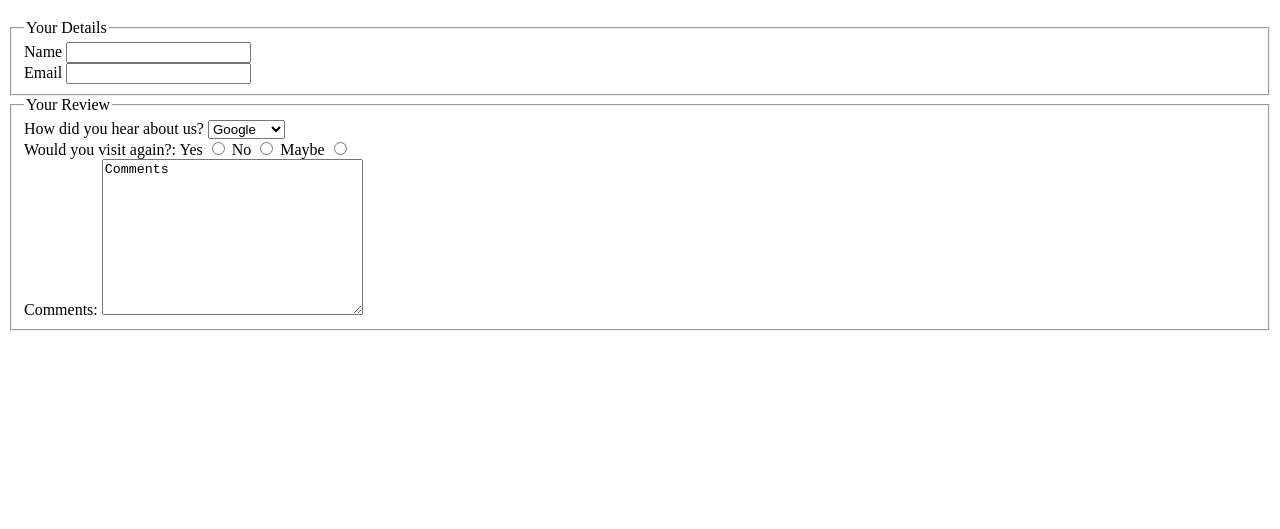
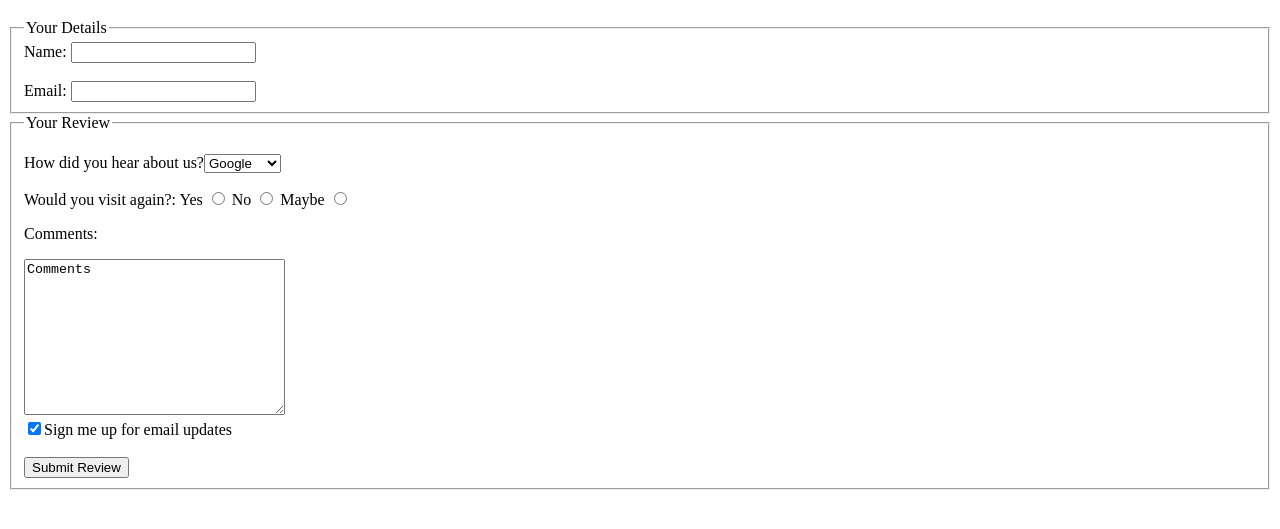
Before and after one commit to Muhammad-Saifullah50/PIAIC-HTML-CSS-Assignments, a plain HTML site: page chapter7.html in a window 1280 px wide. Shown: the part 61-590 px from the top of the page. Drawn offline with Linux system fonts and the light colour scheme.

Commit message:
completed chap7 assignment

```diff
--- a/chapter7.html
+++ b/chapter7.html
@@ -14,26 +14,27 @@
         <fieldset>
             <legend>Your Details</legend>
             <div>
-                <label for="Name">Name</label>
-                <input type="text" name="MyName" id="Name">
+
+                Name: <input type="text" name="MyName" id="Name">
             </div>
+            <br>
+            <div>
 
-            <div>
-                <label for="Email">Email</label>
-                <input type="email" name="MyEmail" id="Email">
+                Email: <input type="email" name="MyEmail" id="Email">
         </fieldset>
         </div>
         <fieldset>
 
             <legend>Your Review</legend>
             <div>
-                <label for="source">How did you hear about us?</label>
-                <select name="MySource" id="source">
+                <p>
+                    How did you hear about us?<select name="MySource" id="source">
 
-                    <option value="google" selected>Google</option>
-                    <option value="twitter">Twitter</option>
-                    <option value="facebook">facebook</option>
-                </select>
+                        <option value="google" selected>Google</option>
+                        <option value="twitter">Twitter</option>
+                        <option value="facebook">facebook</option>
+                    </select>
+                </p>
             </div>
             <div>
                 Would you visit again?:
@@ -42,9 +43,13 @@
                 Maybe <input type="radio" name="visit-again">
                 <div>
                     <div>
-                        <label for="comments">Comments:</label>
+                        <p>Comments:</p>
                         <textarea name="" id="comments" cols="30" rows="10">Comments</textarea>
                     </div>
+                    <div>
+                        <input type="checkbox" name="SignUp" id="signup" checked>Sign me up for email updates
+                    </div><br>
+                    <button>Submit Review</button>
 
         </fieldset>
     </form>
```
